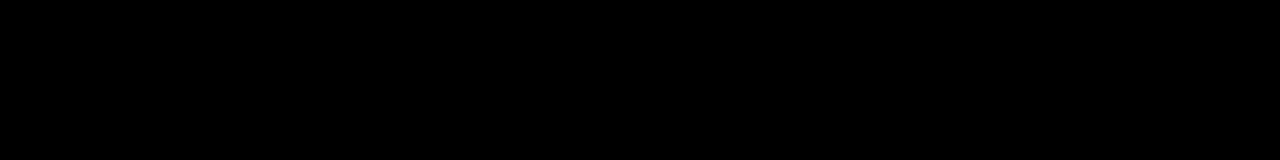
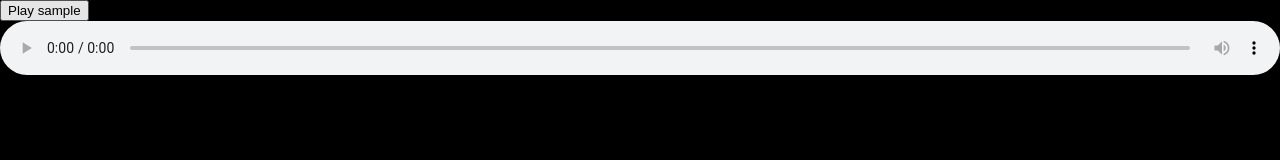
Before and after one commit to wolfpilot/YAAV, a website built with Parcel: page src/index.html in a window 1280 px wide. Built offline with nearby package versions, Linux system fonts and the light colour scheme.

Commit message:
feat(visualizer): Add simple playback logic and handler for Chrome

```diff
--- a/src/index.html
+++ b/src/index.html
@@ -30,11 +30,16 @@
         bottom: 0;
         left: 0;
       }
+      .btn {
+        position: relative;
+      }
     </style>
   </head>
   <body>
     <main role="main">
       <canvas id="canvas">If you can see this, your browser doesn't support JS Canvas.</canvas>
+
+      <button id="play-btn" class="btn">Play sample</button>
     </main>
 
     <script src="./index.js"></script>
--- a/src/static/js/Visualizer.js
+++ b/src/static/js/Visualizer.js
@@ -1,11 +1,17 @@
+// Setup
 const defaults = {
-  isPaused: false,
-  fill: '#000'
+  isRunning: false,
+  fill: '#000',
+  audioSource: require('../sounds/music.mp3')
 };
 
 class Visualizer {
+  state = {
+    ...defaults
+  };
+
   _tick() {
-    if (this.state.isPaused) { return; }
+    if (this.state.isRunning) { return; }
 
     this.ctx.clearRect(0, 0, window.innerWidth, window.innerHeight);
     this.ctx.fillStyle = defaults.fill;
@@ -14,24 +20,58 @@ class Visualizer {
     requestAnimationFrame(timestamp => this._tick(timestamp));
   }
 
-  _setupCanvas() {
+  _resizeCanvas() {
     this.canvasEl.width = window.innerWidth;
     this.canvasEl.height = window.innerHeight;
   }
 
-  _setup() {
+  _setupCanvas() {
     this.canvasEl = document.getElementById('canvas');
     this.ctx = this.canvasEl.getContext('2d');
+  }
 
-    this._setupCanvas();
+  _startPlayback() {
+    return this.audio.play();
+  }
 
-    this.state = {
-      ...defaults
-    };
+  _addEventListeners() {
+    const playBtn = document.getElementById('play-btn');
+
+    playBtn.addEventListener('click', () => this._startPlayback());
+  }
+
+  /**
+   * @NOTE: On Chrome, this auto-play was temporarily disabled. For more info, see link below:
+   * @NOTE: https://developers.google.com/web/updates/2017/09/autoplay-policy-changes#webaudio
+   */
+  _initAudio() {
+    this._startPlayback()
+      .then(() => {
+        this.state.isRunning = true;
+      })
+      .catch(error => {
+        // The play() Promise has been rejected, waiting for user input
+        console.log(error);
+
+        this._addEventListeners();
+      });
+  }
+
+  _setupWebAudio() {
+    this.audio = document.createElement('audio');
+    this.audio.src = defaults.audioSource;
+    this.audio.controls = 'true';
+
+    document.body.appendChild(this.audio);
+
+    this.audio.style.width = `${window.innerWidth}px`;
   }
 
   init() {
-    this._setup();
+    this._setupWebAudio();
+    this._initAudio();
+    this._setupCanvas();
+    this._resizeCanvas();
     this._tick();
   }
 }
```
Also changed, not shown: 1 other file.
